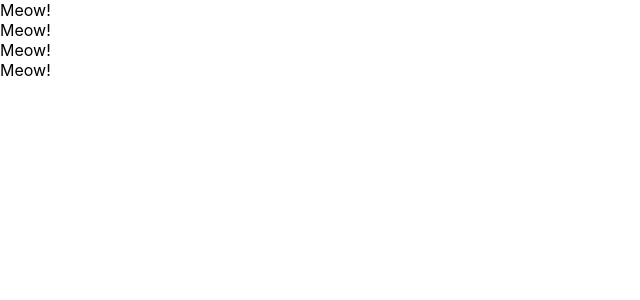
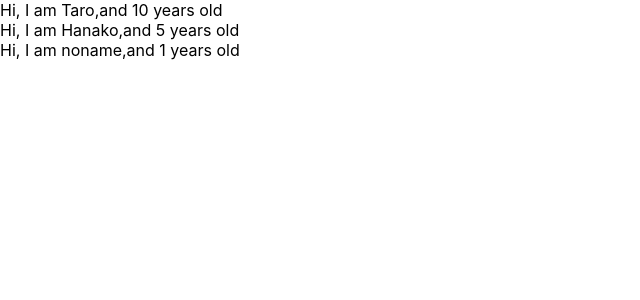
Before and after one commit to tetsuya405/udemy-react-redux-crud-application, a React (Create React App) app: page / in a window 1280 px wide. Shown: the top 300 px of the page, without its empty margins (0-640 px from the left). Built offline with nearby package versions, Linux system fonts and the light colour scheme.

Commit message:
learn props of component

```diff
--- a/src/App.js
+++ b/src/App.js
@@ -1,38 +1,25 @@
-import React, { Component } from "react";
-
-// class App extends Component {
-//   render() {
-//     return(
-//       <React.Fragment>
-// <label htmlFor="bar">bar</label>
-
-//      <input type="text" onChange={() => {console.log("I am clicked");}}
-//     />
-//     </React.Fragment>
-//     )
-//   }
-// }
+import React from "react";
 
 const App = () => {
-  return <div>
-    <Cat />
-    <Cat />
-    <Cat />
-    <Cat />
-
-  </div>;
-};
-
-const Cat = () => {
-  return <div>Meow!</div>;
-};
-
-// class App extends Component {
-//   render(){
-//     return React.createElement(
-//       "div",null,"hello world!!"
-//     );
-//   }
-// }
-
+  const profiles = [
+    { name: "Taro", age: 10 },
+    { name: "Hanako", age: 5 },
+    { name: "noname"}
+  ]
+  return (
+    <div>
+      {
+      profiles.map((profile,index) => {
+        return <User name={profile.name} age={profile.age} key={index} />
+      })
+      }
+    </div>
+  )
+}
+const User = (props) => {
+  return <div>Hi, I am {props.name},and {props.age} years old</div>
+}
+ User.defaultProps ={
+   age:1
+ }
 export default App;
```
